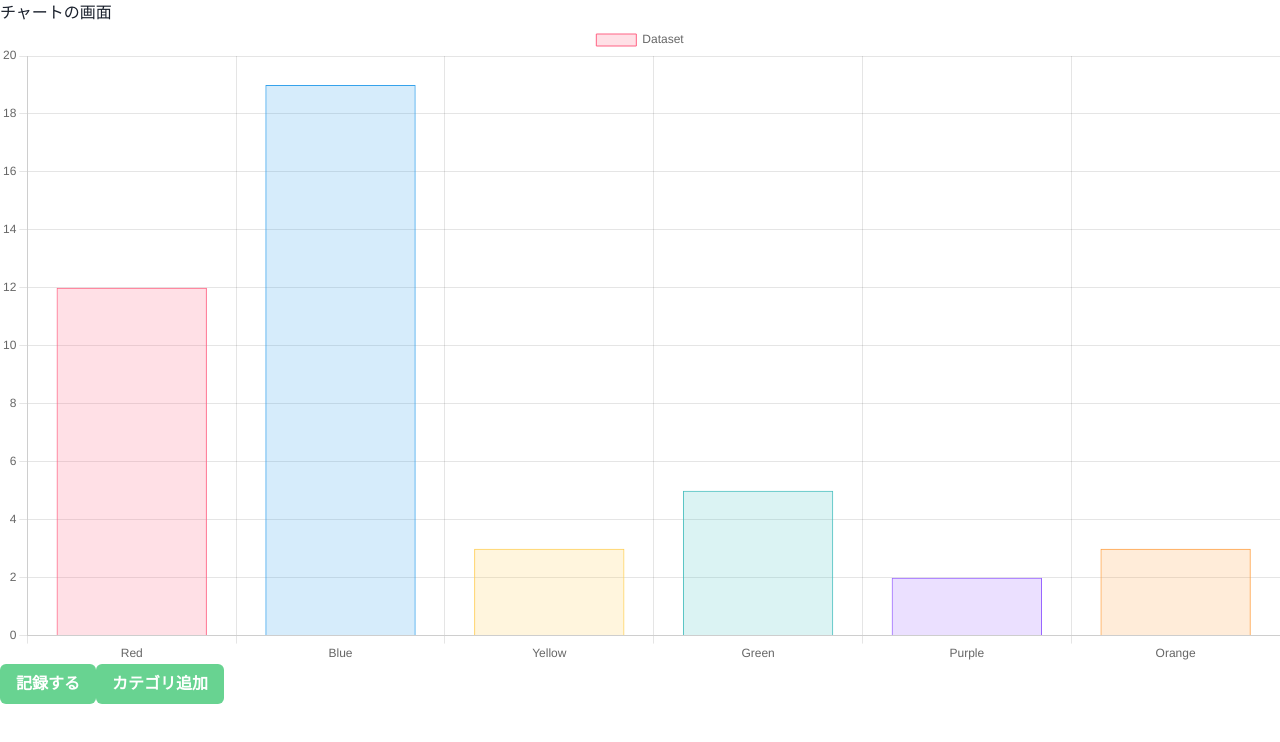
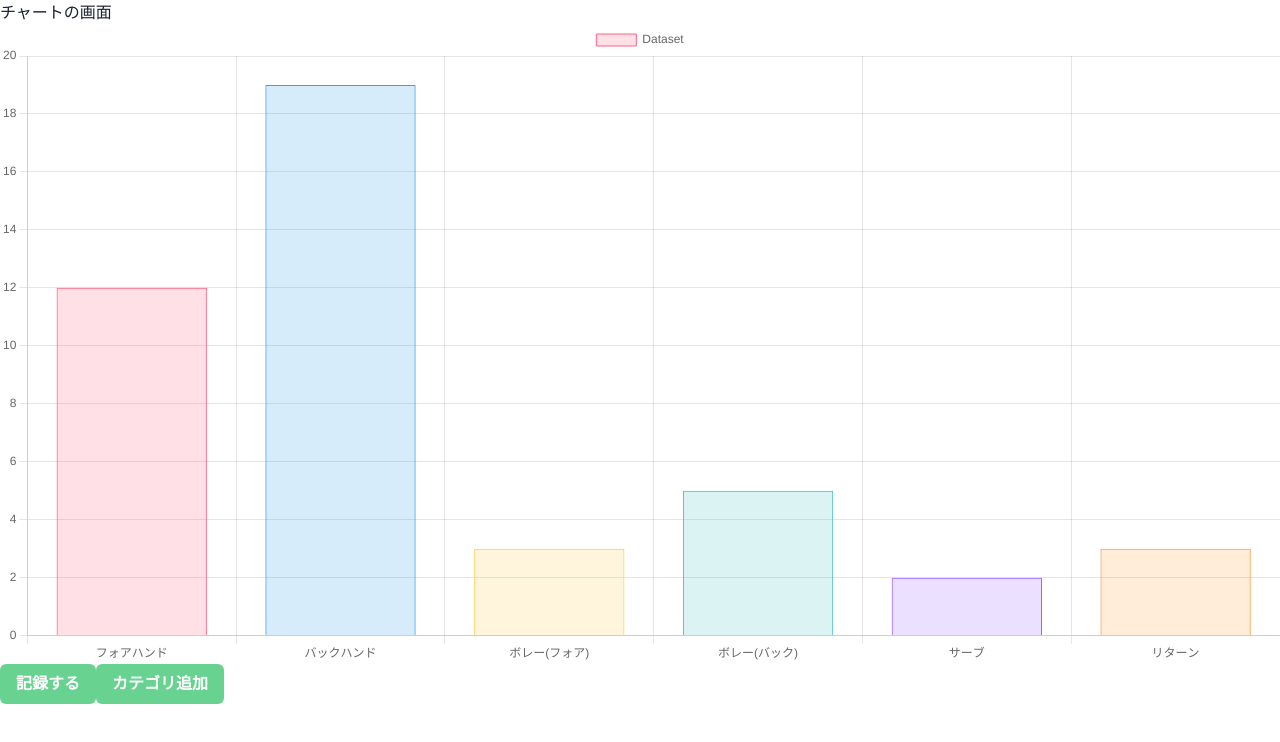
Before and after one commit to EICHAN1208/TennisKaizen, a React (Create React App) app in the folder client/: page /chart in a window 1280 px wide. Shown: the top 742 px of the page. Built offline with nearby package versions, Linux system fonts and the light colour scheme.

Commit message:
インデントの修正

```diff
--- a/client/src/components/atoms/graph/Graph.tsx
+++ b/client/src/components/atoms/graph/Graph.tsx
@@ -2,7 +2,7 @@ import { Bar } from 'react-chartjs-2';
 
 export const Graph = () => {
   const data = {
-        labels: ['Red', 'Blue', 'Yellow', 'Green', 'Purple', 'Orange'],
+    labels: ["フォアハンド", "バックハンド", "ボレー(フォア)", "ボレー(バック)", "サーブ", "リターン"],
     datasets: [{
       label: 'Dataset',
       data: [12, 19, 3, 5, 2, 3],
```
Lines whose indentation alone changed are shown as unchanged.
